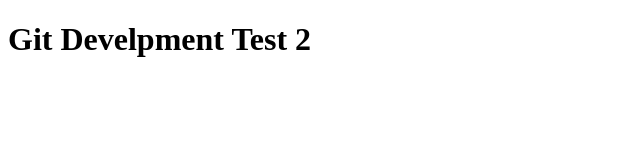
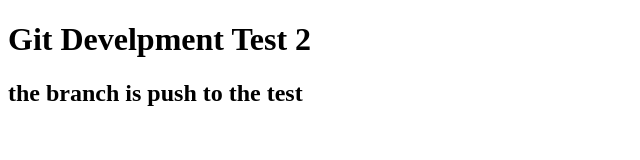
Before and after one commit to lakshantron/Gitdev, a plain HTML site: page index.html in a window 1280 px wide. Shown: the whole page, without its empty margins (0-640 px from the left). Drawn offline with Linux system fonts and the light colour scheme.

Commit message:
new development to test branch

```diff
--- a/index.html
+++ b/index.html
@@ -7,5 +7,6 @@
 </head>
 <body>
     <h1>Git Develpment Test 2</h1>
+    <h2>the branch is push to the test</h2>
 </body>
 </html>
```
